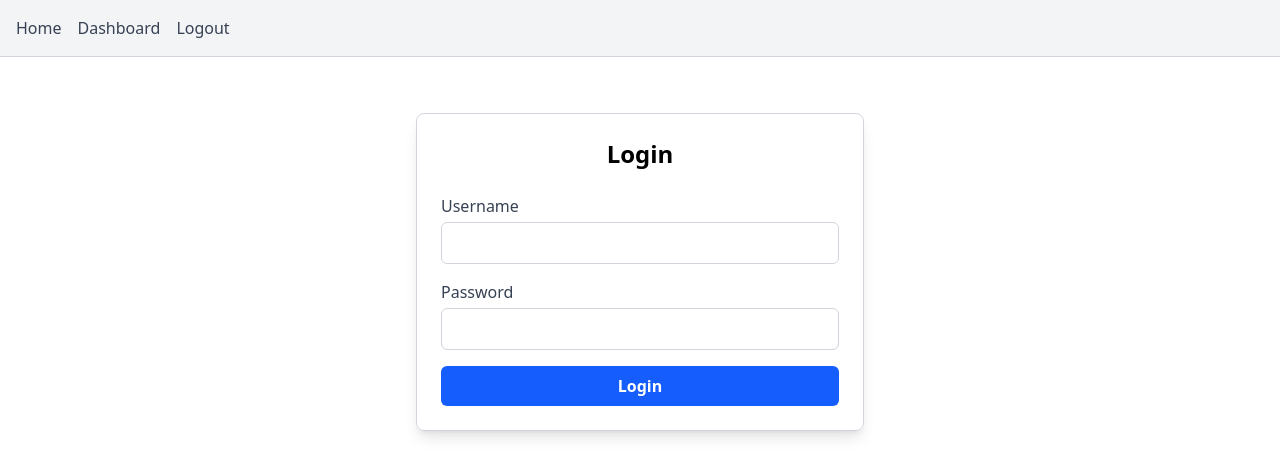
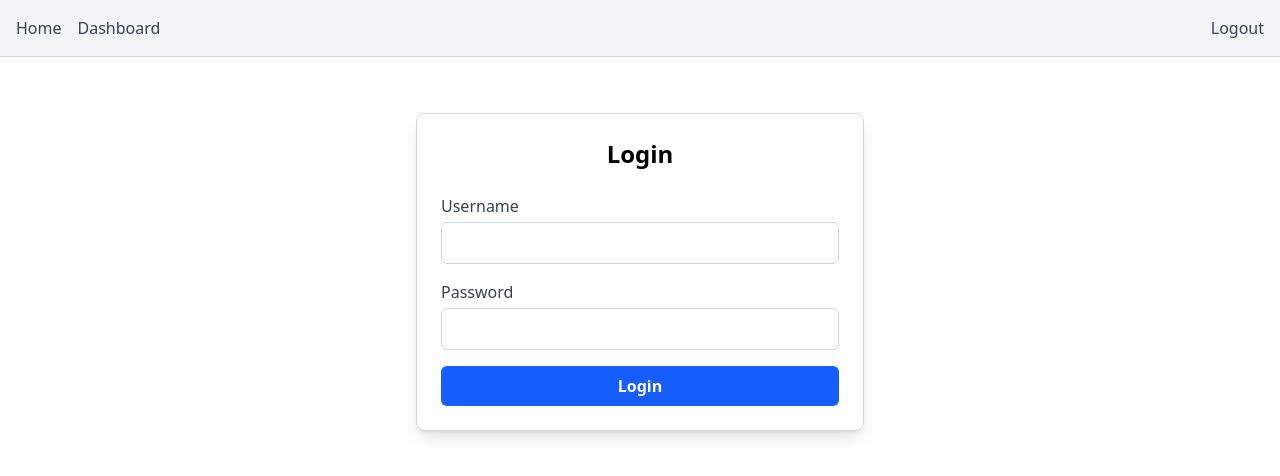
Before and after one commit to twtrubiks/sync-docs, a SvelteKit app in the folder frontend/: page /login in a window 1280 px wide. Shown: the top 476 px of the page. Built offline with nearby package versions, Linux system fonts and the light colour scheme; no server answers; sample sign-in values are in the browser's storage.

Commit message:
新增導航欄顯示當前登入用戶名稱功能

```diff
--- a/frontend/src/routes/+layout.svelte
+++ b/frontend/src/routes/+layout.svelte
@@ -1,7 +1,8 @@
 <script lang="ts">
   import '../app.css';
   import { SvelteToast } from '@zerodevx/svelte-toast';
-  import { isAuthenticated, logout } from '$lib/auth';
+  import { isAuthenticated, logout, user, fetchCurrentUser } from '$lib/auth';
+  import { browser } from '$app/environment';
   import { goto } from '$app/navigation';
   import { page } from '$app/stores';
   import { onMount } from 'svelte';
@@ -14,6 +15,13 @@
     logout();
     goto('/login');
   }
+
+  // Fetch user info on mount if authenticated (handles page refresh)
+  onMount(() => {
+    if (browser && $isAuthenticated && !$user) {
+      fetchCurrentUser();
+    }
+  });
 
   // Client-side route guard
   onMount(() => {
@@ -39,6 +47,10 @@
   <!-- Svelte 5: $store auto-subscription still works for stores -->
   {#if $isAuthenticated}
     <a href="/dashboard" class="text-gray-700 hover:text-blue-600">Dashboard</a>
+    <div class="flex-grow"></div>
+    {#if $user}
+      <span class="text-gray-700">歡迎, {$user.username}</span>
+    {/if}
     <!-- Svelte 5: onclick instead of on:click -->
     <button onclick={handleLogout} class="text-gray-700 hover:text-blue-600 p-0 bg-transparent border-none cursor-pointer">Logout</button>
   {:else}
--- a/frontend/src/routes/login/+page.svelte
+++ b/frontend/src/routes/login/+page.svelte
@@ -1,5 +1,5 @@
 <script lang="ts">
-  import { token } from '$lib/auth';
+  import { token, fetchCurrentUser } from '$lib/auth';
   import { goto } from '$app/navigation';
   import { toast } from '@zerodevx/svelte-toast';
 
@@ -19,6 +19,7 @@
     if (response.ok) {
       const data = await response.json();
       token.set(data.access); // ninja-jwt returns { "access": "...", "refresh": "..." }
+      await fetchCurrentUser();
       goto('/dashboard');
     } else {
       // Handle error
```
